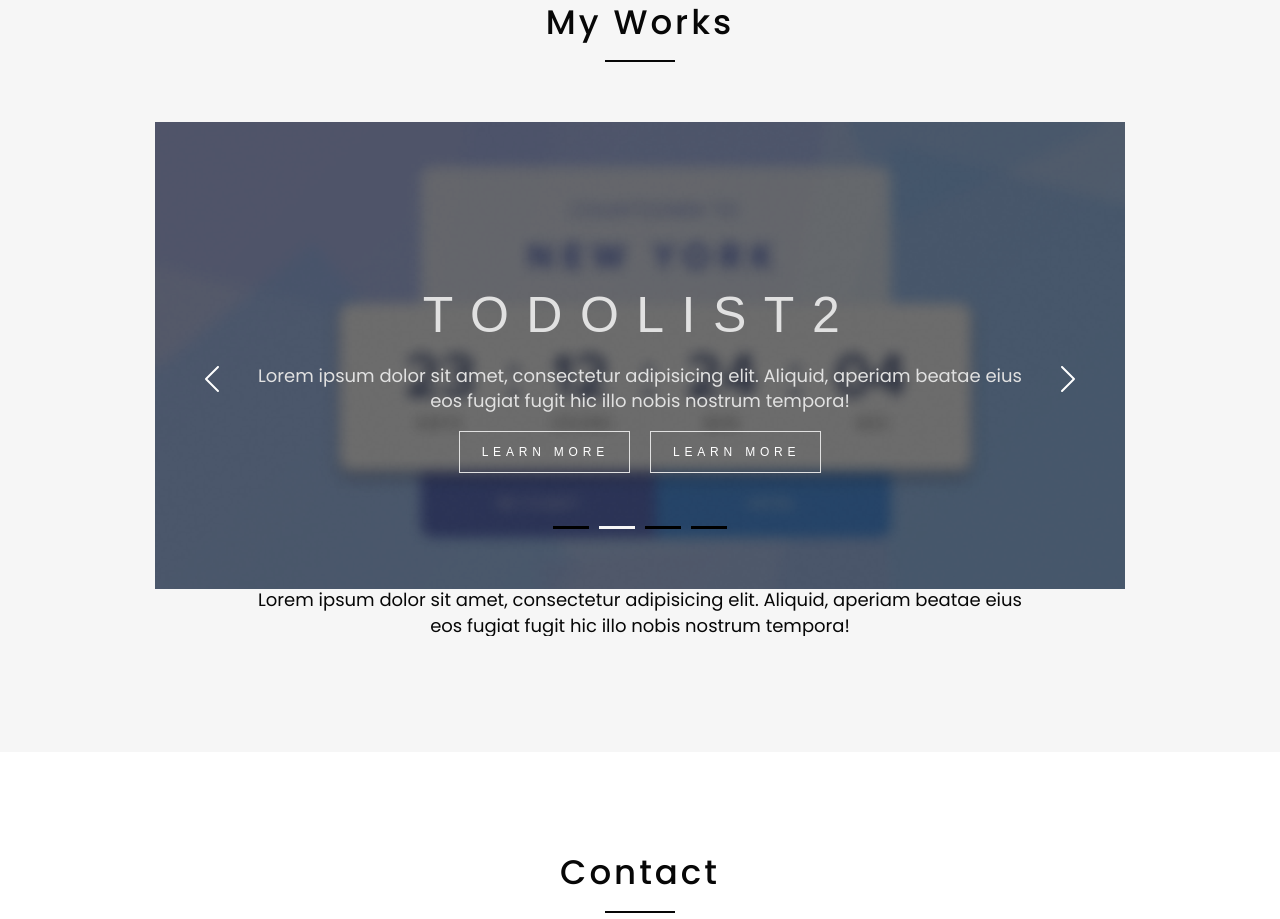
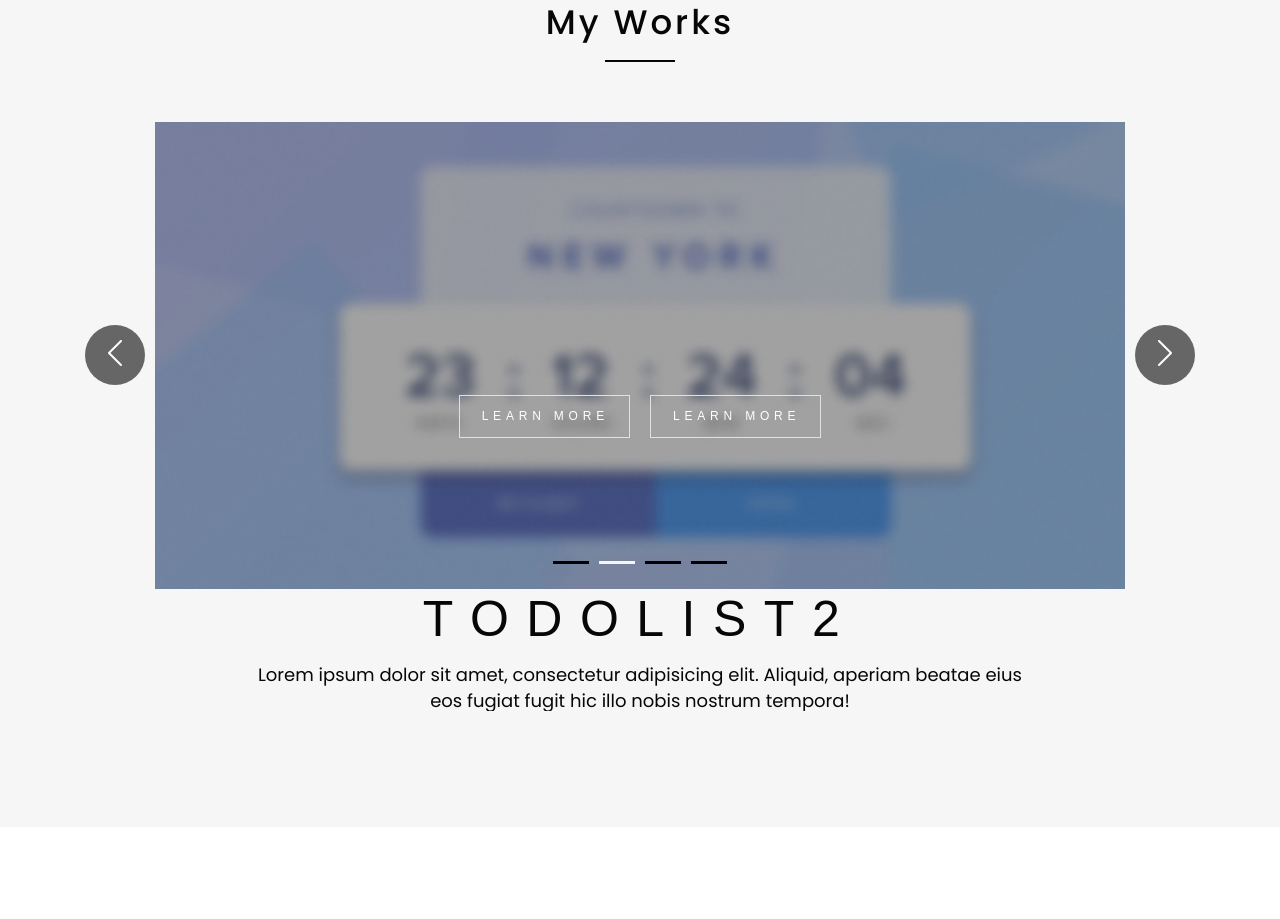
Before and after one commit to RubanPavel/Portfolio, a React app: page / in a window 1280 px wide. Shown: the part 2780-3699 px from the top of the page. Built offline with nearby package versions, Linux system fonts and the light colour scheme.

Commit message:
refactor SlideShow

```diff
--- a/src/layout/sections/works/slideShow/SlideShow.tsx
+++ b/src/layout/sections/works/slideShow/SlideShow.tsx
@@ -5,7 +5,7 @@ import 'layout/sections/works/slideShow/slylesSlider.css'
 const properties = {
   prevArrow: <div className="arrow prev">
           <span className="svg svg-arrow-left">
-            <svg version="1.1" id="svg4-Layer_1" xmlns="http://www.w3.org/2000/svg"
+            <svg fill='#fff'  version="1.1" id="svg4-Layer_1" xmlns="http://www.w3.org/2000/svg"
                  xmlnsXlink="http://www.w3.org/1999/xlink" x="0px" y="0px" width="14px" height="26px"
                  viewBox="0 0 14 26" enableBackground="new 0 0 14 26" xmlSpace="preserve"> <path
               d="M13,26c-0.256,0-0.512-0.098-0.707-0.293l-12-12c-0.391-0.391-0.391-1.023,0-1.414l12-12c0.391-0.391,1.023-0.391,1.414,0s0.391,1.023,0,1.414L2.414,13l11.293,11.293c0.391,0.391,0.391,1.023,0,1.414C13.512,25.902,13.256,26,13,26z"/> </svg>
@@ -15,7 +15,7 @@ const properties = {
   nextArrow:
     <div className="arrow next">
           <span className="svg svg-arrow-right">
-            <svg version="1.1" id="svg5-Layer_1" xmlns="http://www.w3.org/2000/svg"
+            <svg fill='#fff' version="1.1" id="svg5-Layer_1" xmlns="http://www.w3.org/2000/svg"
                  xmlnsXlink="http://www.w3.org/1999/xlink" x="0px" y="0px" width="14px" height="26px"
                  viewBox="0 0 14 26" enableBackground="new 0 0 14 26"
                  xmlSpace="preserve"> <path
@@ -42,13 +42,13 @@ export const SlideShow = (props: SlideShowProps) => {
 
 
         <div className="slide-box" key={index} >
-          <img style={{objectFit: "cover", width: "100%", filter: 'brightness(60%)'}} alt="Slide Image" src={i.img}/>
+          <img style={{objectFit: "cover", width: "100%", filter: 'brightness(90%)'}} alt="Slide Image" src={i.img}/>
           <div className="slide-content">
             <div className="caption">
-              <div className="title">{i.title}</div>
-              <div className="text-inside">
-                <p>{i.description}</p>
-              </div>
+
+              {/*<div className="text-inside">*/}
+              {/*  <p>{i.description}</p>*/}
+              {/*</div>*/}
               <a href="#top" className="btn">
                 <span className="btn-inner">Learn More</span>
               </a>
@@ -57,6 +57,7 @@ export const SlideShow = (props: SlideShowProps) => {
               </a>
             </div>
           </div>
+          <div className="title">{i.title}</div>
           <div className="text-outside">
             <p>{i.description}</p>
           </div>
@@ -65,6 +66,7 @@ export const SlideShow = (props: SlideShowProps) => {
       ))}
     </Fade>
 
+
     </>
   );
 };
--- a/src/layout/sections/works/slideShow/slylesSlider.css
+++ b/src/layout/sections/works/slideShow/slylesSlider.css
@@ -41,7 +41,7 @@
     content: "";
     display: block;
     position: absolute;
-    top: -110px;
+    top: -150px;
     left: 5px;
     width: 36px;
     height: 3px;
@@ -226,17 +226,34 @@
 }
 
 .slide-box {
+    position: relative;
     width: 100%;
     display: flex;
     text-align: center;
     flex-direction: column;
     justify-content: center;
     align-items: center;
+
+
 }
 
-.caption {
+/*.slide-box:hover:after {
+    content: '';
+    position: absolute;
+    left: 0;
+    right: 0;
+    bottom: 0;
+    top: 0;
+    backdrop-filter: blur(4px);
+    opacity: 1;
+}*/
+
+
+.caption{
     padding: 0 100px;
+    opacity: 1;
 }
+
 
 .title {
     margin: 0 auto 15px;
@@ -322,15 +339,26 @@
 
 .arrow {
     margin: -33px 0 0;
-    padding: 20px;
     position: absolute;
-    top: 50%;
+    top: 40%;
     cursor: pointer;
     z-index: 3;
+
+    background: #666666;
+    height: 60px;
+    width: 60px;
+    border-radius: 50%;
+
+
+    display: flex;
+    justify-content: center;
+    align-items: center;
+    text-align: center;
+
 }
 
 .prev {
-    left: 30px;
+    left: -70px;
 }
 
 .prev:hover .svg {
@@ -338,7 +366,7 @@
 }
 
 .next {
-    right: 30px;
+    right: -70px;
 }
 
 .next:hover .svg {
@@ -348,8 +376,6 @@
 .svg {
     position: relative;
     left: 0;
-    width: 14px;
-    height: 26px;
-    fill: #fff;
+    right: 0;
     transition: left 0.2s ease;
 }
```
